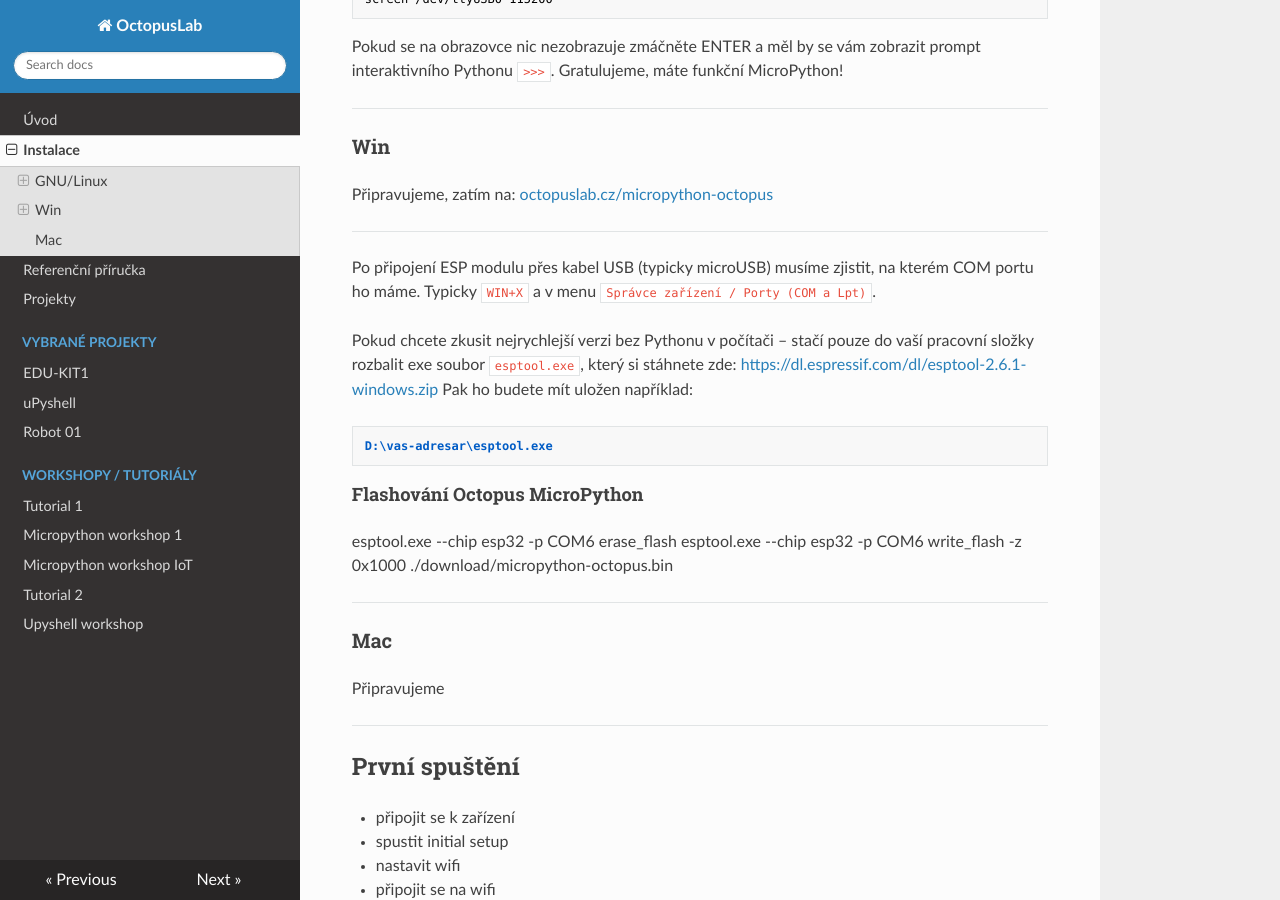
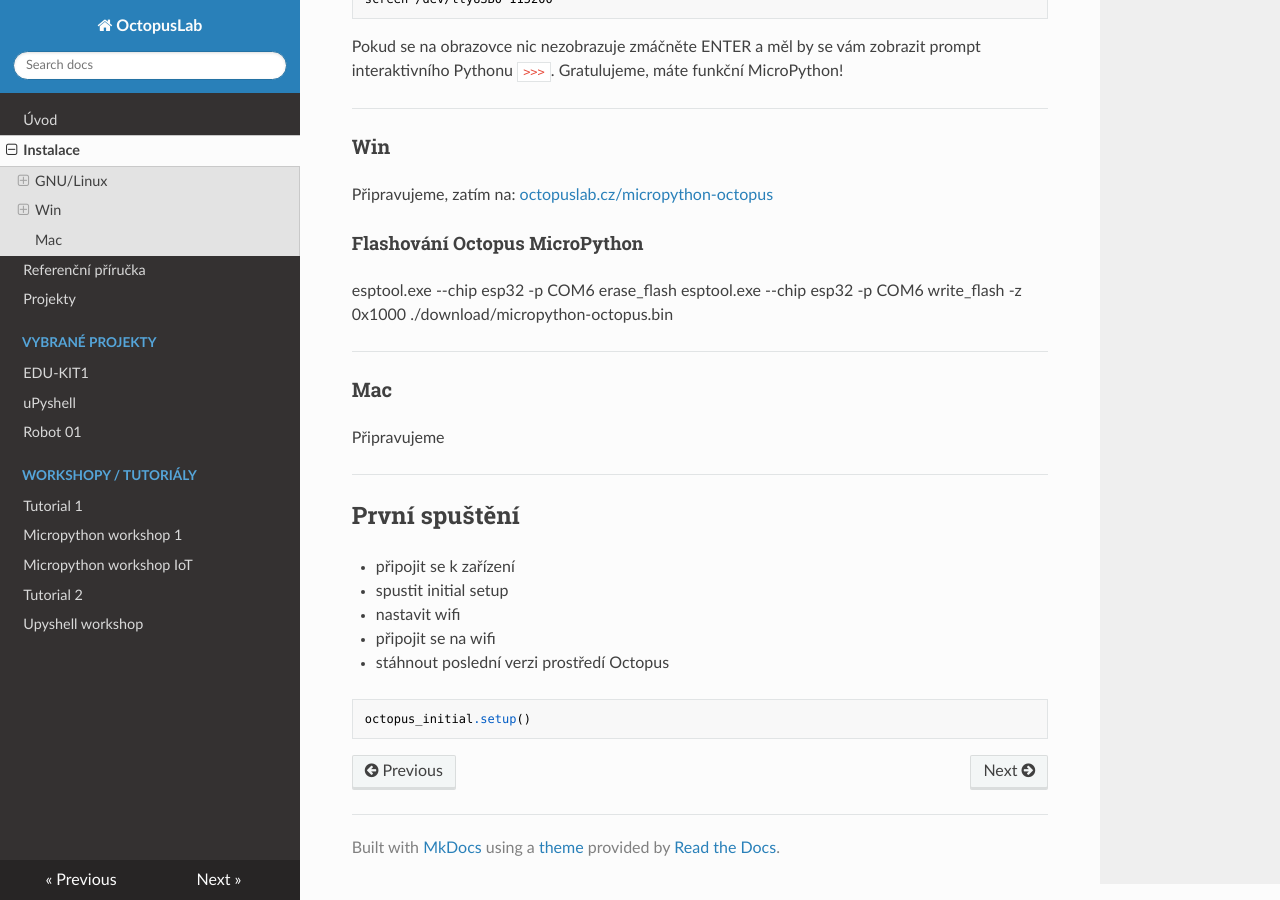
Before and after one commit to octopuslab-cz/docs_octopuslab_cz, an MkDocs documentation site: the page built from docs/install.md, in a window 1280 px wide and 900 px high, scrolled down 2014 px. Built offline with MkDocs 1.6.1, drawn with Linux system fonts in a browser that asks for light colours; nearby versions of some CDN libraries.

Commit message:
returna and fix Led

````diff
--- a/docs/install.md
+++ b/docs/install.md
@@ -81,19 +81,6 @@ Pokud se na obrazovce nic nezobrazuje zmáčněte <kdb>ENTER</kdb> a měl by se
 
 Připravujeme, zatím na: [octopuslab.cz/micropython-octopus](https://www.octopuslab.cz/micropython-octopus/)
 
----
-
-
-Po připojení ESP modulu přes kabel USB (typicky microUSB) musíme zjistit, na kterém COM portu ho máme. Typicky `WIN+X` a v menu `Správce zařízení / Porty (COM a Lpt)`.
-
-Pokud chcete zkusit nejrychlejší verzi bez Pythonu v počítači – stačí pouze do vaší pracovní složky rozbalit exe soubor `esptool.exe`,  který si stáhnete zde: https://dl.espressif.com/dl/esptool-2.6.1-windows.zip
-Pak ho budete mít uložen například:
-```
-D:\vas-adresar\esptool.exe
-```
-
-
-
 #### Flashování Octopus MicroPython
 
 esptool.exe --chip esp32 -p COM6 erase_flash
````
Also changed, not shown: docs/basicdoc.md (+1 -1 lines).
